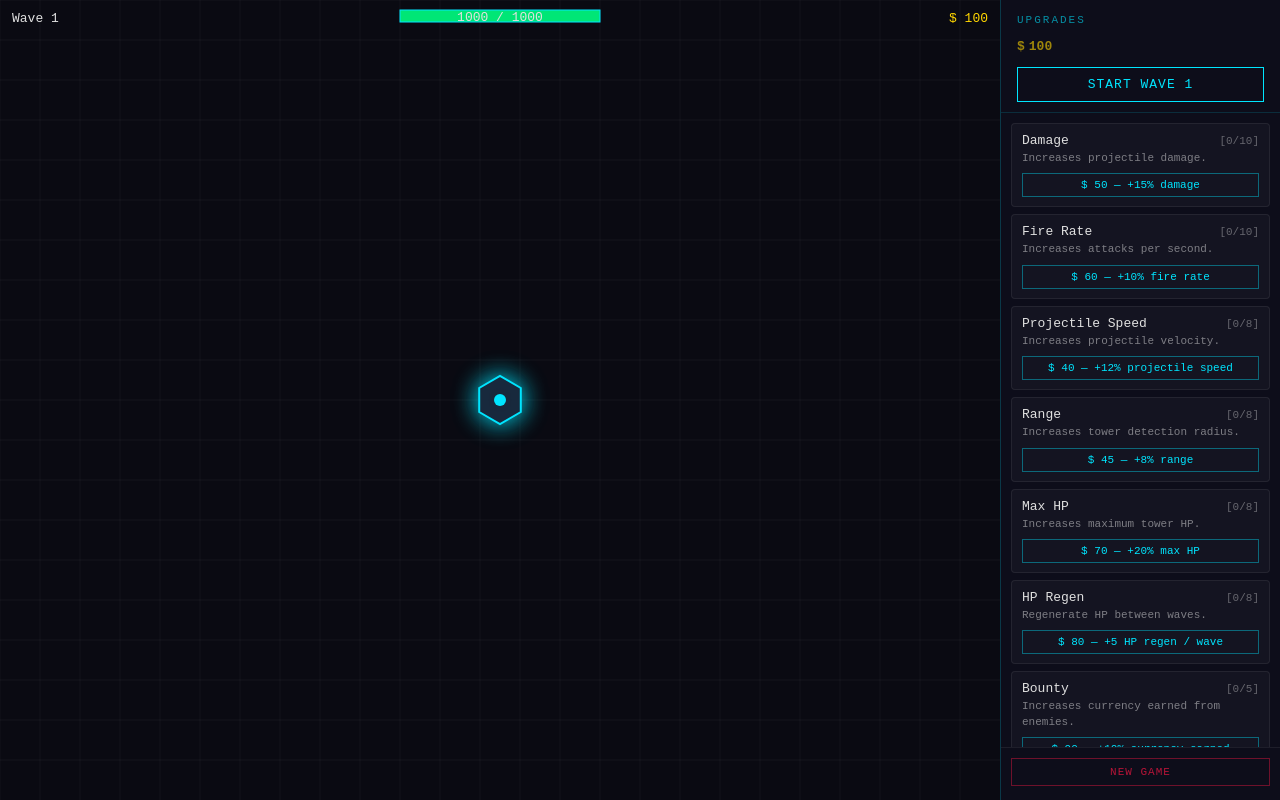
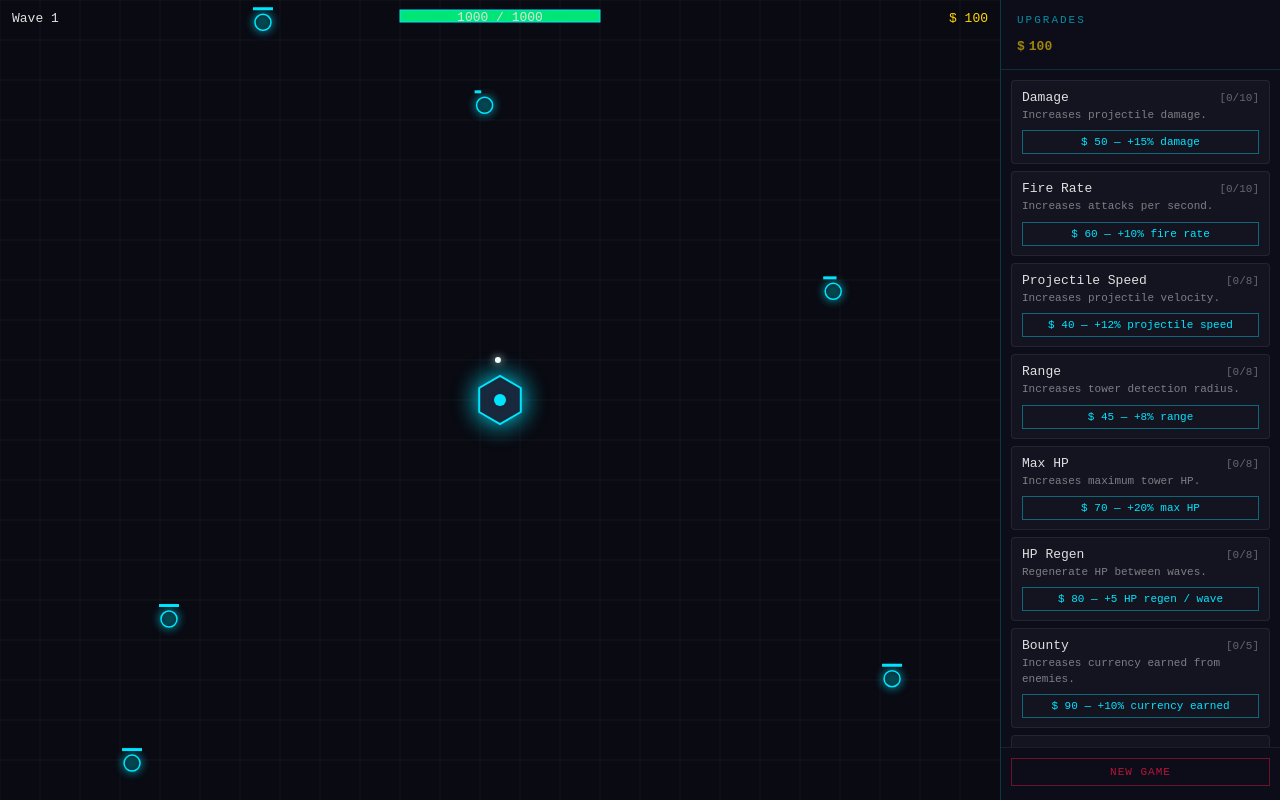
Before and after one commit to cyferlawyn/APEX, a website with bundled scripts: page index.html in a window 1280 px wide. Both pictures are taken after a click on the button "NEW GAME". Built offline with nearby package versions, Linux system fonts and the light colour scheme.

Commit message:
redesign: continuous combat loop, defeat setback, always-on shop, fix flicker
- Remove SHOP state and manual wave-start button; waves chain automatically
- Defeat no longer ends the game: resets to wave 1, keeps all upgrades and currency
- New DEFEATED overlay shows wave reached, best wave, and 'upgrades kept' message
- Shop purchases allowed at any time during combat
- ui.js: patch DOM nodes in-place instead of innerHTML wipe to eliminate hover flicker
- ROADMAP.md: update game loop diagram to reflect new design

```diff
--- a/index.html
+++ b/index.html
@@ -14,7 +14,6 @@
       <div id="shop-header">
         <div id="shop-title">Upgrades</div>
         <div id="currency-display"><span>$</span><span id="currency-value">0</span></div>
-        <button id="start-wave-btn">START WAVE 1</button>
       </div>
 
       <div id="upgrade-list">
--- a/src/game.js
+++ b/src/game.js
@@ -1,38 +1,39 @@
 export const State = Object.freeze({
-  SHOP:      'SHOP',
-  COMBAT:    'COMBAT',
-  RESULTS:   'RESULTS',
-  GAME_OVER: 'GAME_OVER',
+  COMBAT:   'COMBAT',
+  RESULTS:  'RESULTS',  // brief wave-complete flash before next wave
+  DEFEATED: 'DEFEATED', // tower died — brief screen before resetting to wave 1
 });
 
 export class Game {
   constructor() {
-    this.state         = State.SHOP;
-    this.wave          = 1;
-    this.currency      = 100;   // starter currency
+    this.state              = State.COMBAT;
+    this.wave               = 1;
+    this.currency           = 100;   // starter currency
     this.currencyMultiplier = 1.0;
-    this.waveEarned    = 0;     // currency earned in the current wave (pre-multiplier)
-    this.lastWave      = 0;     // wave number just completed (for results display)
-    this.lastWaveEarned = 0;    // post-multiplier currency shown on results screen
-    this.upgrades      = {};    // { upgradeId: tier }
-    this.tower         = null;  // set by main after Tower is constructed
-    this.enemyPool     = null;  // set by main
-    this.projectilePool = null; // set by main
-    this.waveSpawner   = null;  // set by main
-    this.resultsTimer  = 0;
-    this.RESULTS_DURATION = 3;  // seconds to show results screen
+    this.waveEarned         = 0;     // currency earned in the current wave (pre-multiplier)
+    this.lastWave           = 0;     // wave number just completed (for results display)
+    this.lastWaveEarned     = 0;     // post-multiplier currency shown on results screen
+    this.bestWave           = 1;     // furthest wave reached (shown on defeat screen)
+    this.upgrades           = {};    // { upgradeId: tier }
+    this.tower              = null;  // set by main after Tower is constructed
+    this.enemyPool          = null;  // set by main
+    this.projectilePool     = null;  // set by main
+    this.waveSpawner        = null;  // set by main
+    this.overlayTimer       = 0;
+    this.RESULTS_DURATION   = 2;     // seconds to show wave-complete flash
+    this.DEFEATED_DURATION  = 3;     // seconds to show defeat screen
   }
 
   transition(newState) {
-    this.state = newState;
+    this.state        = newState;
+    this.overlayTimer = 0;
   }
 
-  // Called each frame during RESULTS to auto-advance
-  tickResults(dt) {
-    this.resultsTimer += dt;
-    if (this.resultsTimer >= this.RESULTS_DURATION) {
-      this.resultsTimer = 0;
-      this.transition(State.SHOP);
-    }
+  tickOverlay(dt) {
+    this.overlayTimer += dt;
+    const dur = this.state === State.RESULTS
+      ? this.RESULTS_DURATION
+      : this.DEFEATED_DURATION;
+    return this.overlayTimer >= dur;
   }
 }
--- a/src/main.js
+++ b/src/main.js
@@ -1,16 +1,16 @@
 import { Game, State } from './game.js';
-import { Tower }        from './tower.js';
-import { EnemyPool }    from './enemy.js';
+import { Tower }          from './tower.js';
+import { EnemyPool }      from './enemy.js';
 import { ProjectilePool } from './projectile.js';
-import { WaveSpawner }  from './wave.js';
-import { Renderer }     from './renderer.js';
-import { Shop }         from './shop.js';
+import { WaveSpawner }    from './wave.js';
+import { Renderer }       from './renderer.js';
+import { Shop }           from './shop.js';
 import { save, load, clear, hasSave } from './storage.js';
 
-const canvas  = document.getElementById('gameCanvas');
-const game    = new Game();
+const canvas   = document.getElementById('gameCanvas');
+const game     = new Game();
 const renderer = new Renderer(canvas, game);
-const shop    = new Shop(game);
+const shop     = new Shop(game);
 
 // --- bootstrap ---
 function bootstrap() {
@@ -22,22 +22,33 @@ function bootstrap() {
   game.waveSpawner    = new WaveSpawner(game);
 
   if (saved) {
-    game.wave      = saved.wave      ?? 1;
-    game.currency  = saved.currency  ?? 100;
-    game.upgrades  = saved.upgrades  ?? {};
-    game.tower.hp  = saved.towerHP   ?? game.tower.maxHp;
+    game.wave               = saved.wave               ?? 1;
+    game.currency           = saved.currency           ?? 100;
+    game.upgrades           = saved.upgrades           ?? {};
+    game.bestWave           = saved.bestWave           ?? 1;
     game.currencyMultiplier = saved.currencyMultiplier ?? 1.0;
     shop.reapplyAll(game.upgrades);
+    // Restore tower HP after reapplyAll rebuilt the tower
+    game.tower.hp = Math.min(saved.towerHP ?? game.tower.maxHp, game.tower.maxHp);
   }
 
-  game.transition(State.SHOP);
+  beginWave();
+}
+
+function beginWave() {
+  game.enemyPool.reset();
+  game.projectilePool.reset();
+  game.tower.hp = game.tower.maxHp; // full heal at wave start
+  game.waveSpawner.begin(game.wave);
+  game.waveEarned = 0;
+  game.transition(State.COMBAT);
 }
 
 // --- main loop ---
 let lastTime = 0;
 
 function loop(timestamp) {
-  const dt = Math.min((timestamp - lastTime) / 1000, 0.1); // seconds, capped at 100ms
+  const dt = Math.min((timestamp - lastTime) / 1000, 0.1);
   lastTime = timestamp;
 
   update(dt);
@@ -48,54 +59,65 @@ function loop(timestamp) {
 
 function update(dt) {
   switch (game.state) {
-    case State.SHOP:
-      // Idle — waiting for player to click Start Wave
-      break;
-
     case State.COMBAT:
       game.waveSpawner.update(dt);
       game.enemyPool.update(dt, game);
       game.projectilePool.update(dt, game);
       game.tower.update(dt, game);
 
-      // Check wave-end conditions
       if (game.tower.hp <= 0) {
         game.tower.hp = 0;
-        game.transition(State.GAME_OVER);
+        onDefeated();
       } else if (game.waveSpawner.done && game.enemyPool.activeCount() === 0) {
         onWaveComplete();
       }
       break;
 
     case State.RESULTS:
-      game.tickResults(dt);
+      if (game.tickOverlay(dt)) {
+        game.wave += 1;
+        beginWave();
+      }
       break;
 
-    case State.GAME_OVER:
-      // Idle — waiting for player input via UI
+    case State.DEFEATED:
+      if (game.tickOverlay(dt)) {
+        resetToWaveOne();
+      }
       break;
   }
 }
 
 function onWaveComplete() {
-  // Apply currency multiplier and bank earnings
-  const earned = Math.floor(game.waveEarned * game.currencyMultiplier);
+  const earned        = Math.floor(game.waveEarned * game.currencyMultiplier);
   game.currency      += earned;
   game.lastWaveEarned = earned;
   game.lastWave       = game.wave;
   game.waveEarned     = 0;
 
-  // Advance wave counter
-  game.wave += 1;
+  if (game.wave > game.bestWave) game.bestWave = game.wave;
 
-  // HP regen between waves
-  game.tower.hp = Math.min(game.tower.hp + game.tower.regenPerSec * 10, game.tower.maxHp);
+  saveGame();
+  game.transition(State.RESULTS);
+}
 
-  // Auto-save
+function onDefeated() {
+  // Bank whatever was earned before dying
+  const earned   = Math.floor(game.waveEarned * game.currencyMultiplier);
+  game.currency += earned;
+  game.waveEarned = 0;
+
+  if (game.wave > game.bestWave) game.bestWave = game.wave;
+
   saveGame();
+  game.transition(State.DEFEATED);
+}
 
-  game.resultsTimer = 0;
-  game.transition(State.RESULTS);
+function resetToWaveOne() {
+  game.wave = 1;
+  // Upgrades and currency are kept — tower is rebuilt from upgrades
+  shop.reapplyAll(game.upgrades);
+  beginWave();
 }
 
 function saveGame() {
@@ -104,33 +126,27 @@ function saveGame() {
     currency:           game.currency,
     towerHP:            game.tower.hp,
     upgrades:           game.upgrades,
+    bestWave:           game.bestWave,
     currencyMultiplier: game.currencyMultiplier,
   });
 }
 
-// --- UI event wiring (delegated from renderer/shop UI) ---
-export function startWave() {
-  if (game.state !== State.SHOP) return;
-  game.waveSpawner.begin(game.wave);
-  game.waveEarned = 0;
-  game.transition(State.COMBAT);
+// --- new game (full reset) ---
+export function newGame(confirmed) {
+  if (!confirmed && hasSave()) return;
+  clear();
+  game.wave               = 1;
+  game.currency           = 100;
+  game.upgrades           = {};
+  game.currencyMultiplier = 1.0;
+  game.bestWave           = 1;
+  game.tower              = new Tower();
+  shop.reapplyAll({});
+  beginWave();
 }
 
-export function newGame(confirmed) {
-  if (!confirmed && hasSave()) return; // renderer must show dialogue first
-  clear();
-  game.wave      = 1;
-  game.currency  = 100;
-  game.upgrades  = {};
-  game.currencyMultiplier = 1.0;
-  game.tower     = new Tower();
-  game.enemyPool.reset();
-  game.projectilePool.reset();
-  game.transition(State.SHOP);
-}
-
-// Expose to renderer for button handlers
-window.__apex = { startWave, newGame, shop, game, hasSave };
+// Expose to UI
+window.__apex = { newGame, shop, game, hasSave };
 
 // --- go ---
 bootstrap();
--- a/src/ui.js
+++ b/src/ui.js
@@ -1,27 +1,56 @@
-// ui.js — shop panel rendering and button wiring
-// Runs after main.js has set up window.__apex
+// ui.js — shop panel and button wiring
+// Patches DOM in-place to avoid hover flicker from full re-renders.
 
 const UPGRADE_NEXT_EFFECT = {
-  damage:          t => `+15% damage`,
-  fireRate:        t => `+10% fire rate`,
-  projectileSpeed: t => `+12% projectile speed`,
-  range:           t => `+8% range`,
-  maxHp:           t => `+20% max HP`,
-  hpRegen:         t => `+5 HP regen / wave`,
-  currencyMult:    t => `+10% currency earned`,
-  multiShot:       t => t === 0 ? `Unlock (${2} targets)` : `+1 target (${t + 2} total)`,
-  spreadShot:      t => t === 0 ? `Unlock (3 pellets, 20° cone)` : `+1 pellet, wider cone`,
-  explosive:       t => t === 0 ? `Unlock splash damage` : `+15px radius`,
-  chainLightning:  t => t === 0 ? `Unlock (1 chain jump)` : `+1 chain jump`,
-  laserBurst:      t => t === 0 ? `Unlock laser burst` : `Reduce cooldown / extend duration`,
-  turrets:         t => t === 0 ? `Unlock 1st turret` : `+1 rotating turret`,
+  damage:          () => `+15% damage`,
+  fireRate:        () => `+10% fire rate`,
+  projectileSpeed: () => `+12% projectile speed`,
+  range:           () => `+8% range`,
+  maxHp:           () => `+20% max HP`,
+  hpRegen:         () => `+5 HP regen / wave`,
+  currencyMult:    () => `+10% currency earned`,
+  multiShot:       t  => t === 0 ? `Unlock (2 targets)` : `+1 target (${t + 2} total)`,
+  spreadShot:      t  => t === 0 ? `Unlock (3 pellets, 20° cone)` : `+1 pellet, wider cone`,
+  explosive:       t  => t === 0 ? `Unlock splash damage` : `+15px radius`,
+  chainLightning:  t  => t === 0 ? `Unlock (1 chain jump)` : `+1 chain jump`,
+  laserBurst:      t  => t === 0 ? `Unlock laser burst` : `Reduce cooldown / extend duration`,
+  turrets:         t  => t === 0 ? `Unlock 1st turret` : `+1 rotating turret`,
 };
 
-function getApex() {
-  return window.__apex;
+function getApex() { return window.__apex; }
+
+// ── Initial DOM build (runs once) ──────────────────────────────────────────
+
+function buildShopCards() {
+  const apex = getApex();
+  if (!apex) return;
+
+  const list = document.getElementById('upgrade-list');
+  list.innerHTML = '';
+
+  for (const entry of apex.shop.catalogue) {
+    const card = document.createElement('div');
+    card.className   = 'upgrade-card';
+    card.dataset.upg = entry.id;
+
+    card.innerHTML = `
+      <div class="upgrade-card-top">
+        <span class="upgrade-name">${entry.name}</span>
+        <span class="upgrade-tier" data-tier></span>
+      </div>
+      <div class="upgrade-desc">${entry.description}</div>
+      <button class="upgrade-buy-btn" data-id="${entry.id}"></button>
+    `;
+
+    list.appendChild(card);
+  }
 }
 
-function renderShop() {
+// ── Patch update (runs every 250ms) ────────────────────────────────────────
+// Only touches text/attributes that actually changed — never recreates nodes,
+// so hover state and focus are preserved.
+
+function patchShopCards() {
   const apex = getApex();
   if (!apex) return;
 
@@ -30,70 +59,55 @@ function renderShop() {
   // Currency
   document.getElementById('currency-value').textContent = game.currency;
 
-  // Start Wave button
-  const btn = document.getElementById('start-wave-btn');
-  const inShop = game.state === 'SHOP';
-  btn.disabled    = !inShop;
-  btn.textContent = `START WAVE ${game.wave}`;
+  for (const entry of shop.catalogue) {
+    const card = document.querySelector(`.upgrade-card[data-upg="${entry.id}"]`);
+    if (!card) continue;
 
-  // Upgrade cards
-  const list = document.getElementById('upgrade-list');
-  list.innerHTML = '';
+    const tier   = shop.tier(entry.id);
+    const maxed  = shop.isMaxed(entry.id);
+    const cost   = shop.cost(entry.id);
+    const afford = game.currency >= cost;
+    const nextFx = (UPGRADE_NEXT_EFFECT[entry.id] ?? (() => ''))(tier);
 
-  for (const entry of shop.catalogue) {
-    const tier    = shop.tier(entry.id);
-    const maxed   = shop.isMaxed(entry.id);
-    const cost    = shop.cost(entry.id);
-    const afford  = game.currency >= cost;
-    const nextFx  = (UPGRADE_NEXT_EFFECT[entry.id] ?? (() => ''))(tier);
-
-    const card = document.createElement('div');
-    card.className = 'upgrade-card';
-
-    const tierLabel = maxed
-      ? `<span class="upgrade-tier maxed">MAX</span>`
-      : `<span class="upgrade-tier">[${tier}/${entry.maxTier}]</span>`;
-
-    let btnHtml;
-    if (maxed) {
-      btnHtml = `<button class="upgrade-buy-btn maxed" disabled>MAXED</button>`;
-    } else if (!inShop) {
-      btnHtml = `<button class="upgrade-buy-btn" disabled>$ ${cost}</button>`;
-    } else {
-      btnHtml = `<button class="upgrade-buy-btn" ${afford ? '' : 'disabled'}
-                   data-id="${entry.id}">
-                   $ ${cost} — ${nextFx}
-                 </button>`;
+    // Tier label
+    const tierEl = card.querySelector('[data-tier]');
+    const tierText = maxed ? 'MAX' : `[${tier}/${entry.maxTier}]`;
+    if (tierEl.textContent !== tierText) tierEl.textContent = tierText;
+    const wantMaxedClass = maxed;
+    if (tierEl.classList.contains('maxed') !== wantMaxedClass) {
+      tierEl.classList.toggle('maxed', wantMaxedClass);
     }
 
-    card.innerHTML = `
-      <div class="upgrade-card-top">
-        <span class="upgrade-name">${entry.name}</span>
-        ${tierLabel}
-      </div>
-      <div class="upgrade-desc">${entry.description}</div>
-      ${btnHtml}
-    `;
-
-    list.appendChild(card);
+    // Buy button
+    const btn = card.querySelector('.upgrade-buy-btn');
+    if (maxed) {
+      setBtn(btn, 'MAXED', true, true);
+    } else {
+      const label = `$ ${cost} — ${nextFx}`;
+      setBtn(btn, label, !afford, false);
+      // Ensure data-id stays (shouldn't change but be safe)
+      if (btn.dataset.id !== entry.id) btn.dataset.id = entry.id;
+    }
   }
 }
 
+function setBtn(btn, text, disabled, maxed) {
+  if (btn.textContent !== text) btn.textContent = text;
+  if (btn.disabled !== disabled) btn.disabled = disabled;
+  if (btn.classList.contains('maxed') !== maxed) btn.classList.toggle('maxed', maxed);
+}
+
+// ── Button wiring ──────────────────────────────────────────────────────────
+
 function wireButtons() {
-  // Start Wave
-  document.getElementById('start-wave-btn').addEventListener('click', () => {
-    getApex()?.startWave();
-    renderShop();
-  });
-
-  // Upgrade purchases (delegated)
+  // Upgrade purchases (delegated — single listener on the list)
   document.getElementById('upgrade-list').addEventListener('click', e => {
     const btn = e.target.closest('[data-id]');
-    if (!btn) return;
+    if (!btn || btn.disabled) return;
     const apex = getApex();
     if (!apex) return;
     apex.shop.purchase(btn.dataset.id);
-    renderShop();
+    patchShopCards();
   });
 
   // New Game
@@ -104,33 +118,29 @@ function wireButtons() {
       document.getElementById('confirm-overlay').classList.remove('hidden');
     } else {
       apex.newGame(true);
-      renderShop();
+      patchShopCards();
     }
   });
 
-  // Confirm yes
   document.getElementById('confirm-yes').addEventListener('click', () => {
     document.getElementById('confirm-overlay').classList.add('hidden');
-    const apex = getApex();
-    apex?.newGame(true);
-    renderShop();
+    getApex()?.newGame(true);
+    patchShopCards();
   });
 
-  // Confirm no
   document.getElementById('confirm-no').addEventListener('click', () => {
     document.getElementById('confirm-overlay').classList.add('hidden');
   });
 }
 
-// Poll every 250ms to keep the shop panel in sync with game state
-// (cheap; avoids threading a full event bus for Phase 1)
-function startPolling() {
-  setInterval(renderShop, 250);
-}
+// ── Init ───────────────────────────────────────────────────────────────────
 
-// Wait for main.js to expose window.__apex
 window.addEventListener('load', () => {
-  wireButtons();
-  startPolling();
-  renderShop();
+  // Give main.js one tick to set window.__apex
+  requestAnimationFrame(() => {
+    buildShopCards();
+    wireButtons();
+    patchShopCards();
+    setInterval(patchShopCards, 250);
+  });
 });
--- a/style.css
+++ b/style.css
@@ -37,7 +37,7 @@ html, body {
 /* ── Shop header ─────────────────────────────────────── */
 
 #shop-header {
-  padding: 14px 16px 10px;
+  padding: 14px 16px 12px;
   border-bottom: 1px solid rgba(0, 229, 255, 0.15);
   flex-shrink: 0;
 }
@@ -60,30 +60,6 @@ html, body {
   font-size: 13px;
   color: rgba(255, 214, 0, 0.6);
   margin-right: 4px;
-}
-
-#start-wave-btn {
-  margin-top: 10px;
-  width: 100%;
-  padding: 9px 0;
-  background: transparent;
-  border: 1px solid #00e5ff;
-  color: #00e5ff;
-  font-family: monospace;
-  font-size: 13px;
-  letter-spacing: 1px;
-  cursor: pointer;
-  transition: background 0.15s, color 0.15s;
-}
-
-#start-wave-btn:hover:not(:disabled) {
-  background: #00e5ff;
-  color: #0a0a12;
-}
-
-#start-wave-btn:disabled {
-  opacity: 0.3;
-  cursor: default;
 }
 
 /* ── Upgrade list ────────────────────────────────────── */
```
Also changed, not shown: ROADMAP.md (+12 -13 lines), src/renderer.js (+27 -15 lines).
